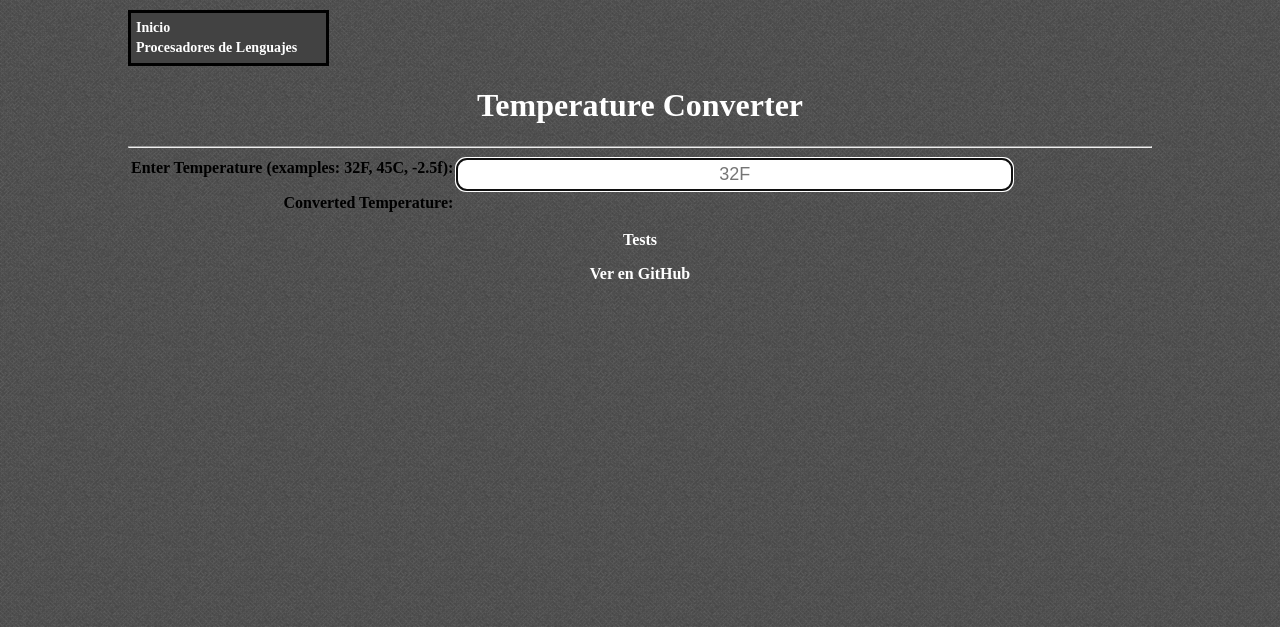
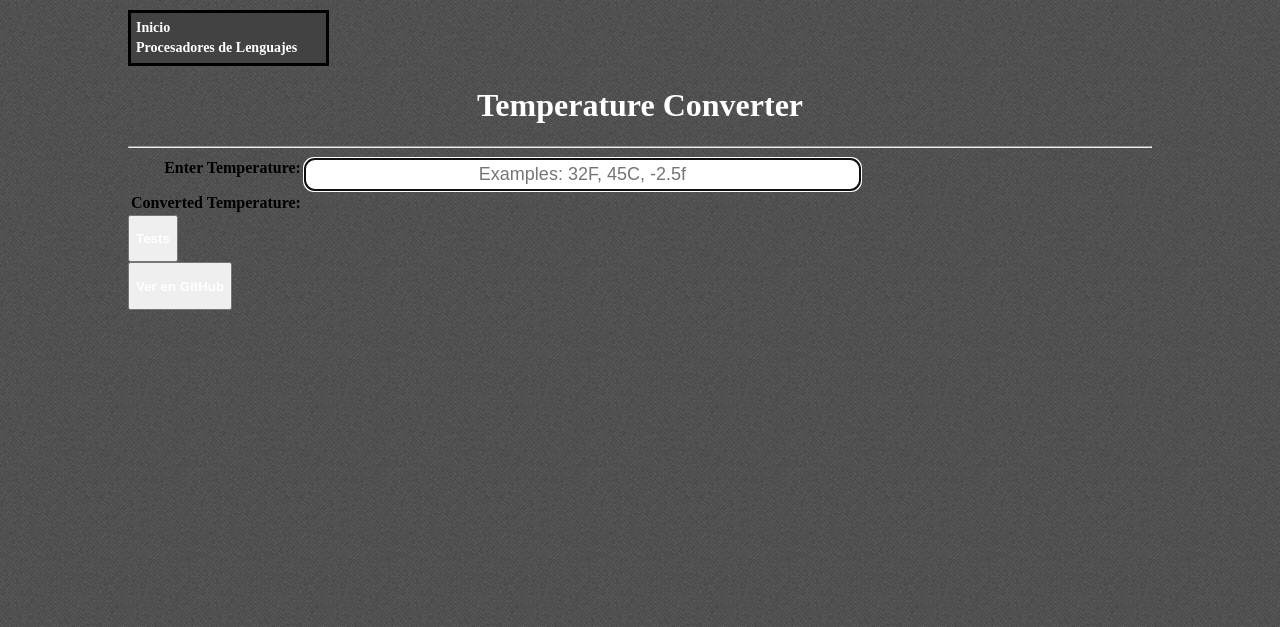
Before and after one commit to KevinRM/pl_practica_1, a website: page index.html in a window 1280 px wide. Shown: the part 173-800 px from the top of the page. Drawn offline with Linux system fonts and the light colour scheme.

Commit message:
ultimos_cambios

```diff
--- a/index.html
+++ b/index.html
@@ -36,8 +36,8 @@
     <div id="contenido">
       <table>
         <tr>
-          <th><font size=3>Enter Temperature (examples: 32F, 45C, -2.5f):</font></th>
-          <td><input id="original" autofocus onchange="calculate();" placeholder="32F" size="50"></td>
+          <th><font size=3>Enter Temperature:</font></th>
+          <td><input id="original" autofocus onchange="calculate();" placeholder="Examples: 32F, 45C, -2.5f" size="50"></td>
         </tr>
         <tr>
           <th><font size=3>Converted Temperature:</font></th>
@@ -49,14 +49,18 @@
 
 
     <div id="enlace_test">
+      <button type="button">
         <p align=center><b>
           <a href="http://kevinrm.github.io/pl_practica_1/tests/index.html">Tests</a>
         </b></p>
+      </button>
     </div>
     <div id="enlaces_github">
+      <button type="button">
         <p align=center><b>
           <a href="https://github.com/KevinRM/pl_practica_1/tree/gh-pages">Ver en GitHub</a>
         </b></p>
+      </button>
     </div>
 
   </body>
--- a/package.json
+++ b/package.json
@@ -9,7 +9,10 @@
   "dependencies": {},
   "devDependencies": {
     "mocha": "latest",
-    "chai": "~1.10.0"
+    "chai": "~1.10.0",
+    "gulp": "~3.8.11",
+    "gulp-concat": "~2.4.3",
+    "gulp-util": "~3.0.3"
   },
   "repository": {
     "type": "git",
```
Also changed, not shown: 1 other file. Lines whose indentation alone changed are shown as unchanged.
